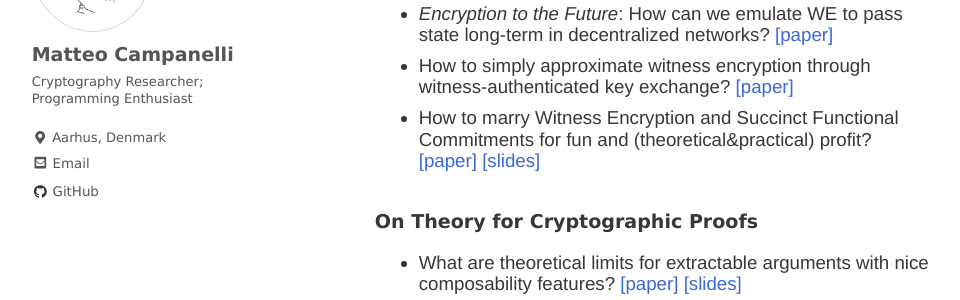
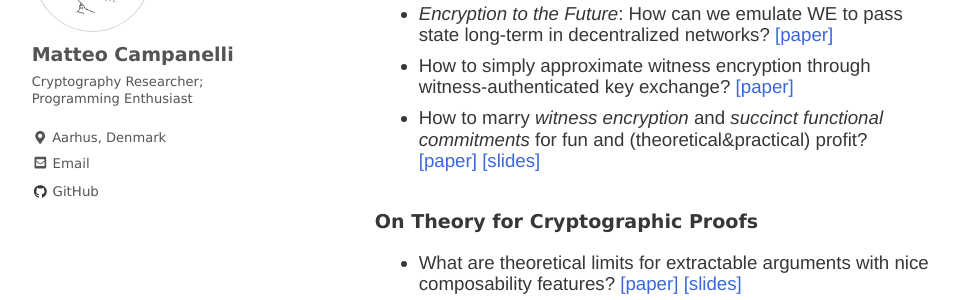
Before and after one commit to matteocam/matteocam.github.io, a Jekyll site: the page built from index.md, in a window 1280 px wide and 900 px high, scrolled down 1224 px. Shown: the part 153-453 px from the top of the window, without its empty margins (2-962 px from the left). Built offline with Jekyll 4.4.1, drawn with Linux system fonts in a browser that asks for light colours; nearby versions of some CDN libraries; some web fonts are replaced; a script that is not in the unit is left out.

```diff
--- a/index.md
+++ b/index.md
@@ -34,7 +34,7 @@ _In some of my latest projects I worked on questions as:_
 
 - _Encryption to the Future_: How can we emulate WE to pass state long-term in decentralized networks? [[paper]](https://eprint.iacr.org/2021/1423)
 - How to simply approximate witness encryption through witness-authenticated key exchange? [[paper]](https://eprint.iacr.org/2022/382)
-- How to marry Witness Encryption and Succinct Functional Commitments for fun and (theoretical&practical) profit? [[paper]](https://eprint.iacr.org/2022/1510) [[slides]](talks/sfc-iisc.pptx)
+- How to marry _witness encryption_ and _succinct functional commitments_ for fun and (theoretical&practical) profit? [[paper]](https://eprint.iacr.org/2022/1510) [[slides]](talks/sfc-iisc.pptx)
 
 ### On Theory for Cryptographic Proofs
 
```
